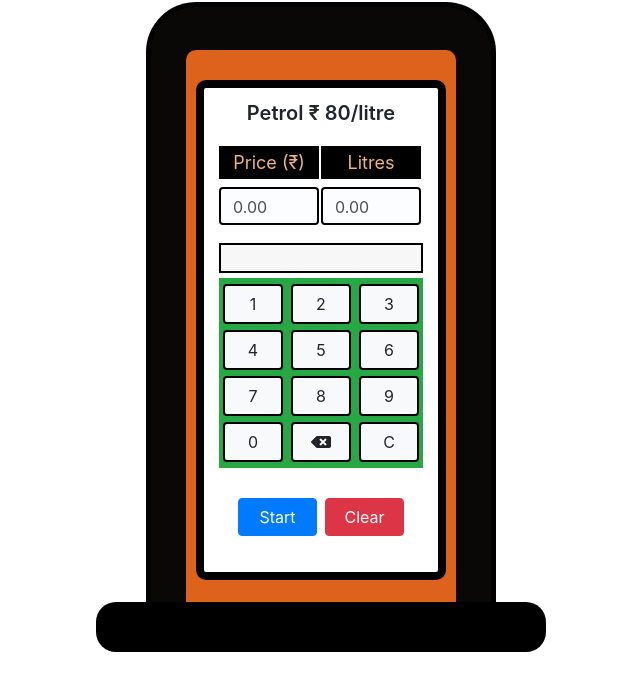
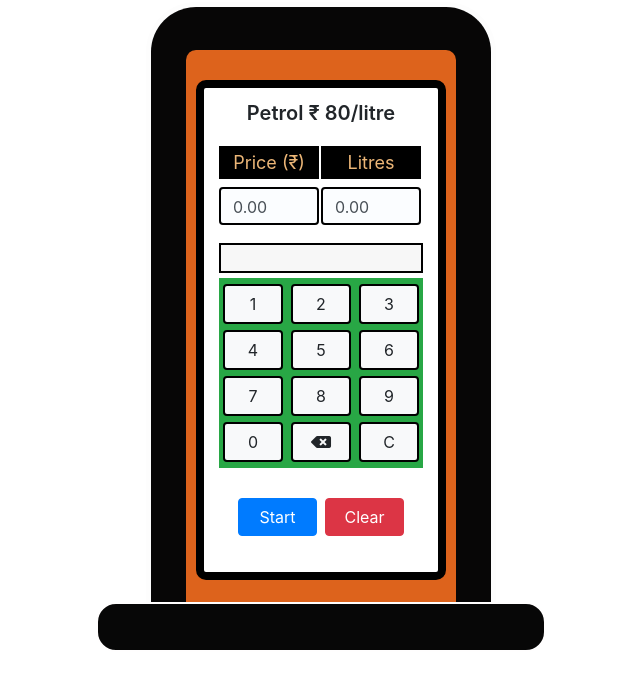
Before and after one commit to snatagayan19/FillingStation.github.io, a plain HTML site: page index.html in a window 1280 px wide. Shown: the part 59-750 px from the top of the page, without its empty margins (319-959 px from the left). Drawn offline with nearby package versions, Linux system fonts and the dark colour scheme.

Commit message:
Update index.css

```diff
--- a/index.css
+++ b/index.css
@@ -89,3 +89,23 @@ background-color: rgb(248, 249, 250);
   background-color: rgb(247, 247, 247);
   color:rgb(7, 7, 7);
 }
+@media(prefers-color-scheme: dark){
+
+  .parent-div{
+    border: 5px solid rgb(253, 253, 253);
+    border-radius: 50px;
+    padding-left: 35px;
+    padding-right: 35px;
+    background-color: rgb(7, 6, 6);
+    border-bottom-left-radius: 0px;
+    border-bottom-right-radius: 0px;
+    border-bottom: 0px;
+    padding-top: 70px;
+
+  }
+  .basechild{
+    background-color: rgb(7, 7, 7);
+    border-radius: 20px;
+    border:solid rgb(255, 254, 254) 2px;
+  }
+}
```
